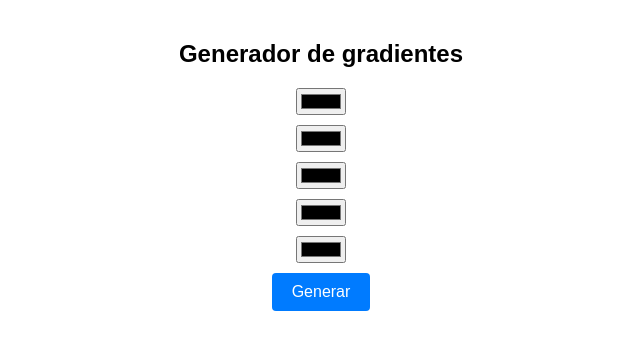
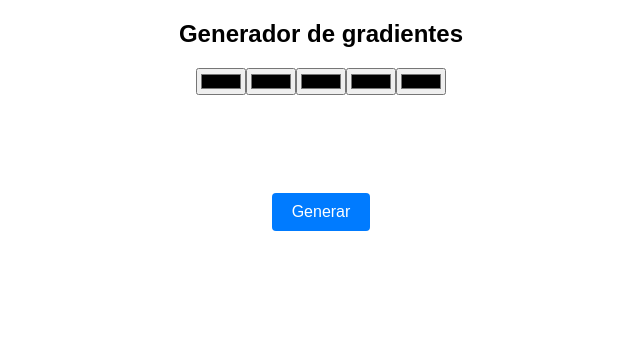
Before and after one commit to catharygr/my-gradient-tool-react, a React (Vite) app: page / in a window 1280 px wide. Shown: the top 350 px of the page, without its empty margins (319-959 px from the left). Built offline with nearby package versions, Linux system fonts and the light colour scheme.

Commit message:
Trabajando en el css

```diff
--- a/src/GradientGenerator.jsx
+++ b/src/GradientGenerator.jsx
@@ -13,13 +13,14 @@ export default function GradientGenerator() {
 
   // Funcion que genera el gradiente
   function generateGradient() {
-    const gradient = `linear-gradient(to right, ${colors.join(", ")})`;
+    const gradient = `linear-gradient(45deg, ${colors.join(", ")})`;
     document.body.style.backgroundImage = gradient;
   }
 
   return (
     <div className="gradient-generator">
       <h2>Generador de gradientes</h2>
+      <div className="gradient-preview">
         {[...Array(5)].map((_, index) => (
           <input
             key={index}
@@ -29,6 +30,7 @@ export default function GradientGenerator() {
             onChange={(e) => handleColorChange(index, e.target.value)}
           />
         ))}
+      </div>
       <button className="generate-button" onClick={generateGradient}>
         Generar
       </button>
--- a/src/index.css
+++ b/src/index.css
@@ -9,7 +9,14 @@ body {
   display: flex;
   flex-direction: column;
   align-items: center;
-  margin-top: 20px;
+  margin: 0 auto;
+  max-width: 450px;
+}
+
+.gradient-preview {
+  aspect-ratio: 4 / 2;
+  min-height: 95px;
+  border-radius: 4px;
 }
 
 .color-input {
```
Lines whose indentation alone changed are shown as unchanged.
